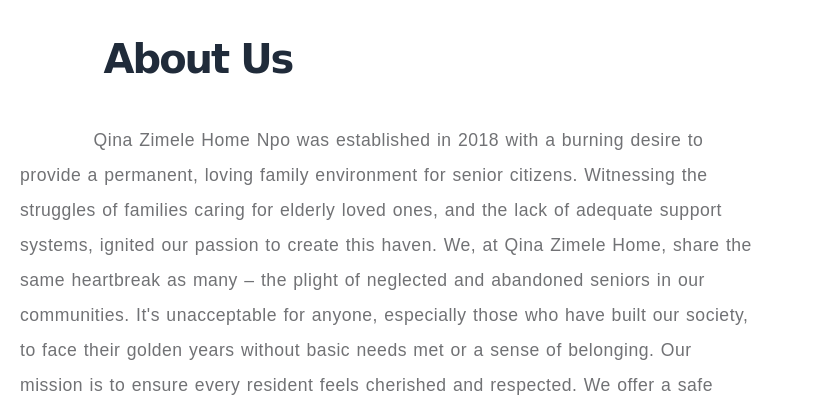
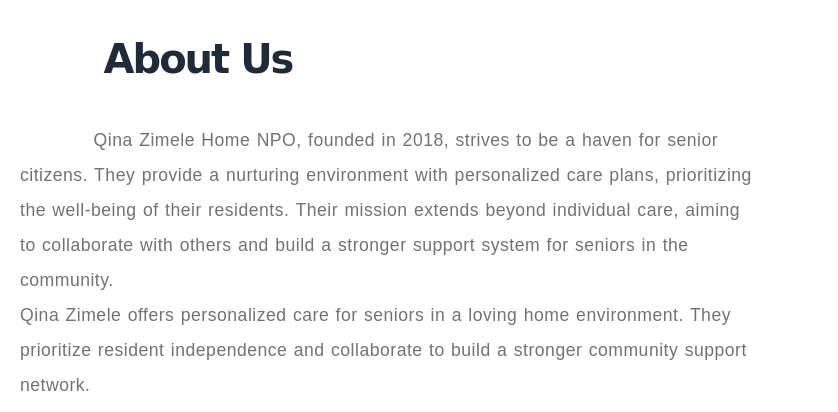
Before and after one commit to CharlieNndwa/qinazimele, a plain HTML site: page about.html in a window 1280 px wide. Shown: the part 268-680 px from the top of the page, 442-1280 px from the left. Drawn offline with Linux system fonts and the light colour scheme; a script that the page names is missing; a web font is replaced by a local one.

Commit message:
first commit

```diff
--- a/about.html
+++ b/about.html
@@ -134,25 +134,16 @@
           </div>
           <div class="col-md-8">
             <p class="font-weight-normal para">
-              Qina Zimele Home Npo was established in 2018 with a burning desire
-              to provide a permanent, loving family environment for senior
-              citizens. Witnessing the struggles of families caring for elderly
-              loved ones, and the lack of adequate support systems, ignited our
-              passion to create this haven. We, at Qina Zimele Home, share the
-              same heartbreak as many – the plight of neglected and abandoned
-              seniors in our communities. It's unacceptable for anyone,
-              especially those who have built our society, to face their golden
-              years without basic needs met or a sense of belonging. Our mission
-              is to ensure every resident feels cherished and respected. We
-              offer a safe haven where their physical, mental, cultural, and
-              spiritual well-being is our top priority. We recognize that each
-              individual is unique, so we tailor our care plans to respect their
-              independence and autonomy as much as possible. Looking ahead, our
-              vision aligns with the greater good. We plan to collaborate with
-              other NGOs and care facilities to create a stronger network of
-              support, ensuring no senior citizen in our community ever faces
-              neglect or struggles alone. Together, we can build a brighter
-              future for our cherished elders.
+              Qina Zimele Home NPO, founded in 2018, strives to be a haven for
+              senior citizens. They provide a nurturing environment with
+              personalized care plans, prioritizing the well-being of their
+              residents. Their mission extends beyond individual care, aiming to
+              collaborate with others and build a stronger support system for
+              seniors in the community.
+              <br />
+              Qina Zimele offers personalized care for seniors in a loving home
+              environment. They prioritize resident independence and collaborate
+              to build a stronger community support network.
             </p>
             <div>
               <a
@@ -281,12 +272,15 @@
       <div class="bodyy">
         <div class="radio">
           <div class="imgboxx">
-            <img src="./images/radio INTERVIEW.png" alt="">
+            <img src="./images/radio INTERVIEW.png" alt="" />
           </div>
-          <audio src="./AUD-20240504-WA0000.mp3" type="audio/mp3" controls></audio>
+          <audio
+            src="./AUD-20240504-WA0000.mp3"
+            type="audio/mp3"
+            controls
+          ></audio>
         </div>
       </div>
-
     </main>
     <footer class="footer">
       <div class="container">
@@ -337,15 +331,7 @@
     </footer>
 
     <!-- JAVASCRIPT FILES -->
-    <script
-      src="https://static.elfsight.com/platform/platform.js"
-      data-use-service-core
-      defer
-    ></script>
-    <div
-      class="elfsight-app-84d8b95f-f30f-46d0-ab53-ce3e4704e264"
-      data-elfsight-app-lazy
-    ></div>
+
     <script src="js/jquery.min.js"></script>
     <script src="js/bootstrap.min.js"></script>
     <script src="js/jquery.sticky.js"></script>
```
Also changed, not shown: admission.html (+1 -2 lines), contact-us.html (+2 -9 lines), donate.html (+1 -9 lines), index.html (+1 -5 lines).
